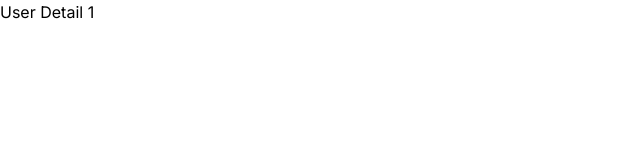
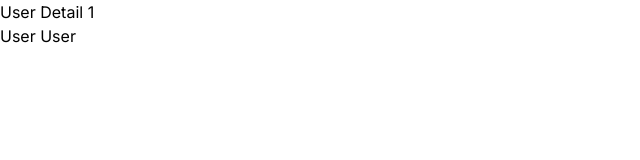
Before and after one commit to ganesham019/nextjsdemoproj, a Next.js app: page /users/1 in a window 1280 px wide. Shown: the top 160 px of the page, without its empty margins (0-640 px from the left). Built offline with nearby package versions, Linux system fonts and the light colour scheme.

Commit message:
refine the code

```diff
--- a/app/users/[id]/page.tsx
+++ b/app/users/[id]/page.tsx
@@ -7,7 +7,8 @@ const GetSingleUser = ({ params: { id } }: props) => {
     if (id > 10) notFound();
     return (
         <div>
-            <h1> User Detail {id}</h1>
+            <h1> User Detail {id} </h1>
+            <h2> User User</h2>
         </div>
     )
 }
```
